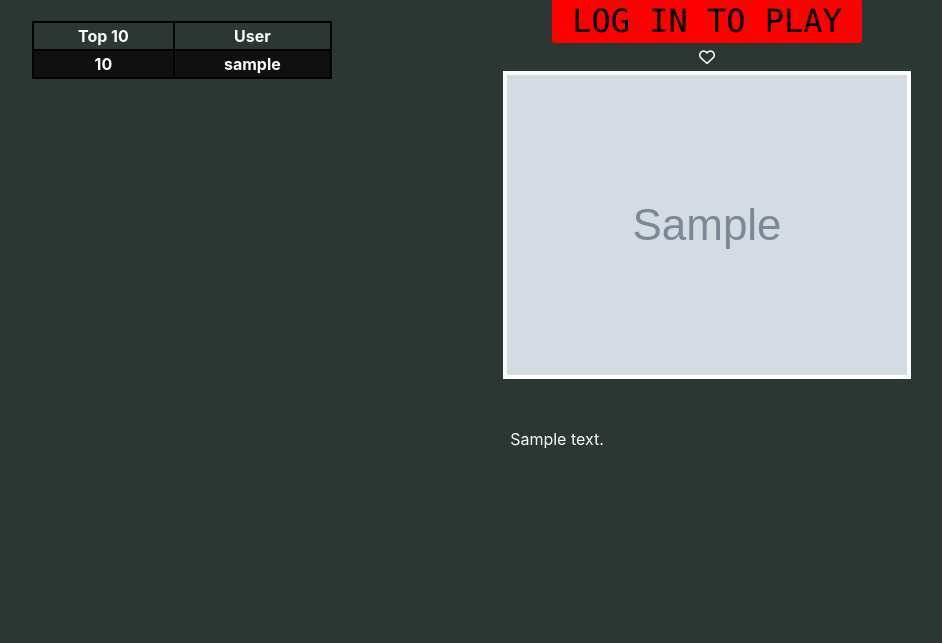
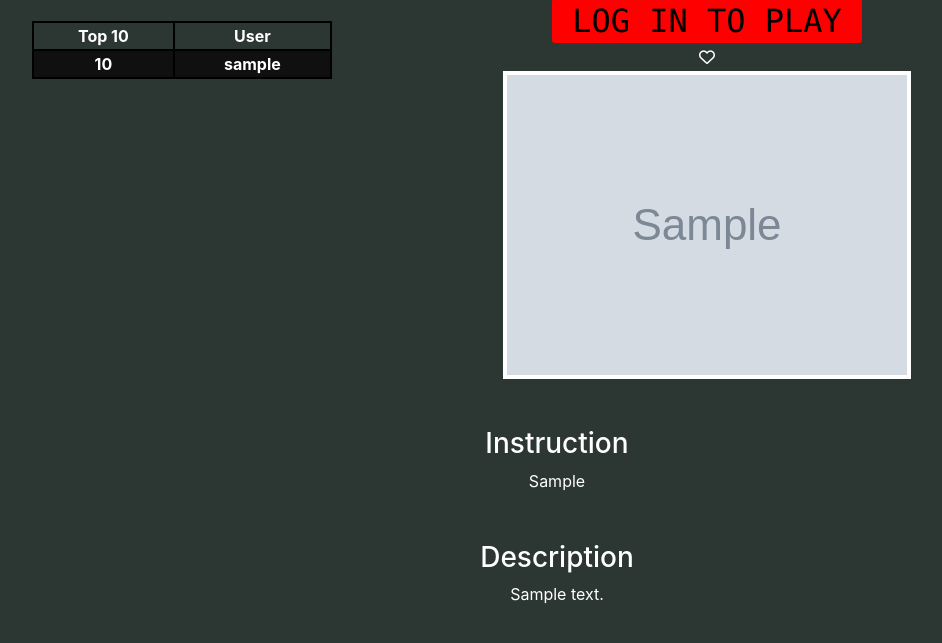
Before and after one commit to boshhy/Capstone, a Django app: a page that uses capstone/templates/capstone/game.html in a window 1280 px wide. Shown: the part 83-726 px from the top of the page, without its empty margins (83-1025 px from the left). Run offline with Django 3.2, Linux system fonts and the light colour scheme; tables that the repository leaves empty hold one stand-in row (values such as "Sample post"); grey boxes marked "Sample" are stand-in pictures; some libraries are stand-ins or nearby versions.

Commit message:
Added instructions to models

```diff
--- a/capstone/models.py
+++ b/capstone/models.py
@@ -9,9 +9,10 @@
 class Game(models.Model):
     title = models.CharField(max_length=64, blank=False)
     name = models.CharField(max_length=64, blank=False)
-    description = models.TextField(blank=False)
+    instructions = models.TextField(max_length=500, blank=False)
+    description = models.TextField(max_length=500, blank=False)
     imageURL = models.CharField(max_length=1024, blank=True)
-    likes = models.ManyToManyField("User")
+    likes = models.ManyToManyField("User", blank=True)
 
     def __str__(self):
         return f"{self.title}"
--- a/capstone/static/capstone/capstone.js
+++ b/capstone/static/capstone/capstone.js
@@ -188,9 +188,9 @@
                 ctx.drawImage(pipedown, pipe[i].x, pipe[i].y + constant);
                 ctx.drawImage(ground, 0, canvas.height - ground.height);
                 ctx.drawImage(bird, bX, bY);
-                ctx.fillstyle = "#000";
-                ctx.font = "26px Verdana";
-                ctx.fillText("Score: " + score, 10, canvas.height - 20);
+                ctx.fillStyle = "black";
+                ctx.font = "45px Changa one";
+                ctx.fillText("Score:" + score, 64, canvas.height - 40);
                 hit.volume = 0.4;
                 hit.play();
                 return;
@@ -209,9 +209,9 @@
         // Move bird y location accordingly by what the gravity is
         bY += gravity;
         // used to display the curernt score for player
-        ctx.fillstyle = "#000";
-        ctx.font = "26px Verdana";
-        ctx.fillText("Score: " + score, 10, canvas.height - 20);
+        ctx.fillStyle = "black";
+        ctx.font = "45px Changa one";
+        ctx.fillText("Score:" + score, 64, canvas.height - 40);
         // go the the next frame
         requestAnimationFrame(draw);
     }
--- a/capstone/templates/capstone/game.html
+++ b/capstone/templates/capstone/game.html
@@ -64,7 +64,12 @@
     <!-- Will be used to dispaly the directions and information about the current game -->
     <div id="directions">
         <div id="instructions">
-            {{ the_game.description }}
+            <h3>Instruction</h3>
+            <div>{{ the_game.instructions }}</div>
+            <br>
+            <br>
+            <h3>Description</h3>
+            <div>{{ the_game.description }}</div>
         </div>
     </div>
 </div>
```
